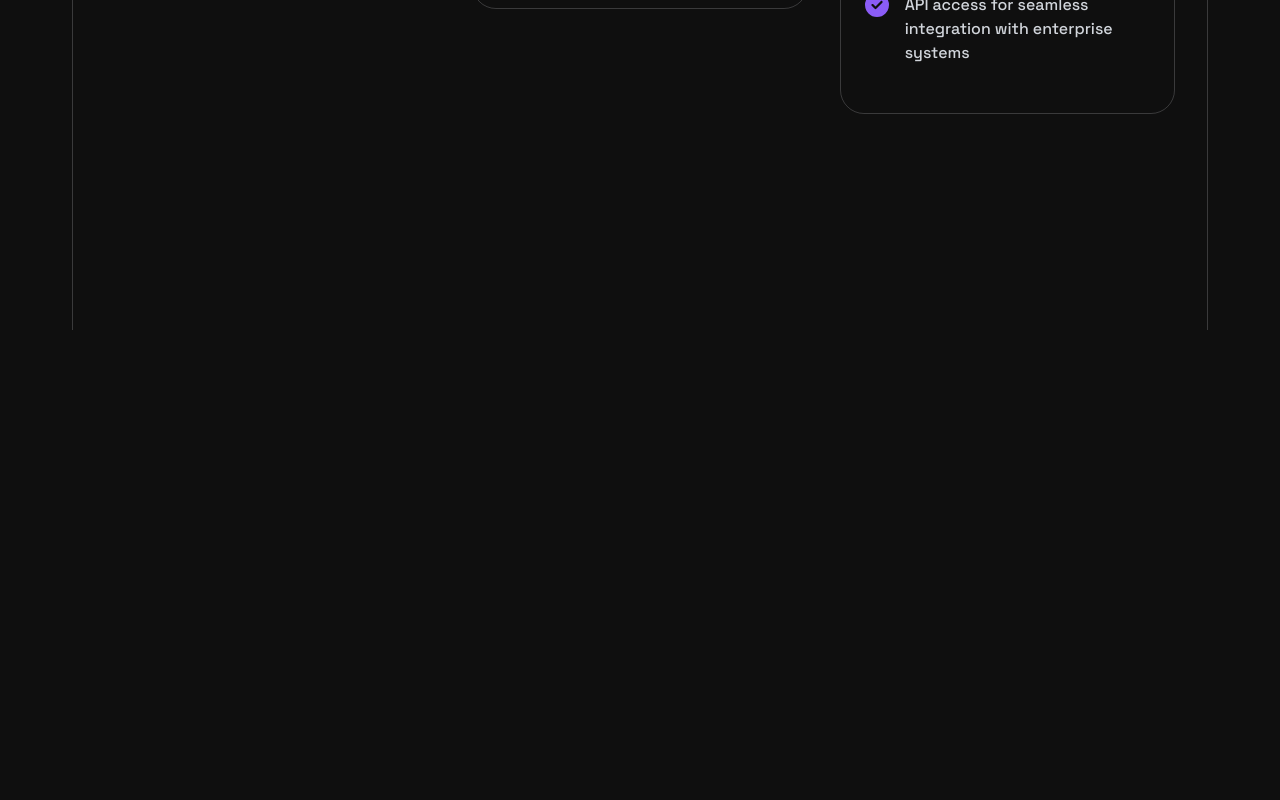
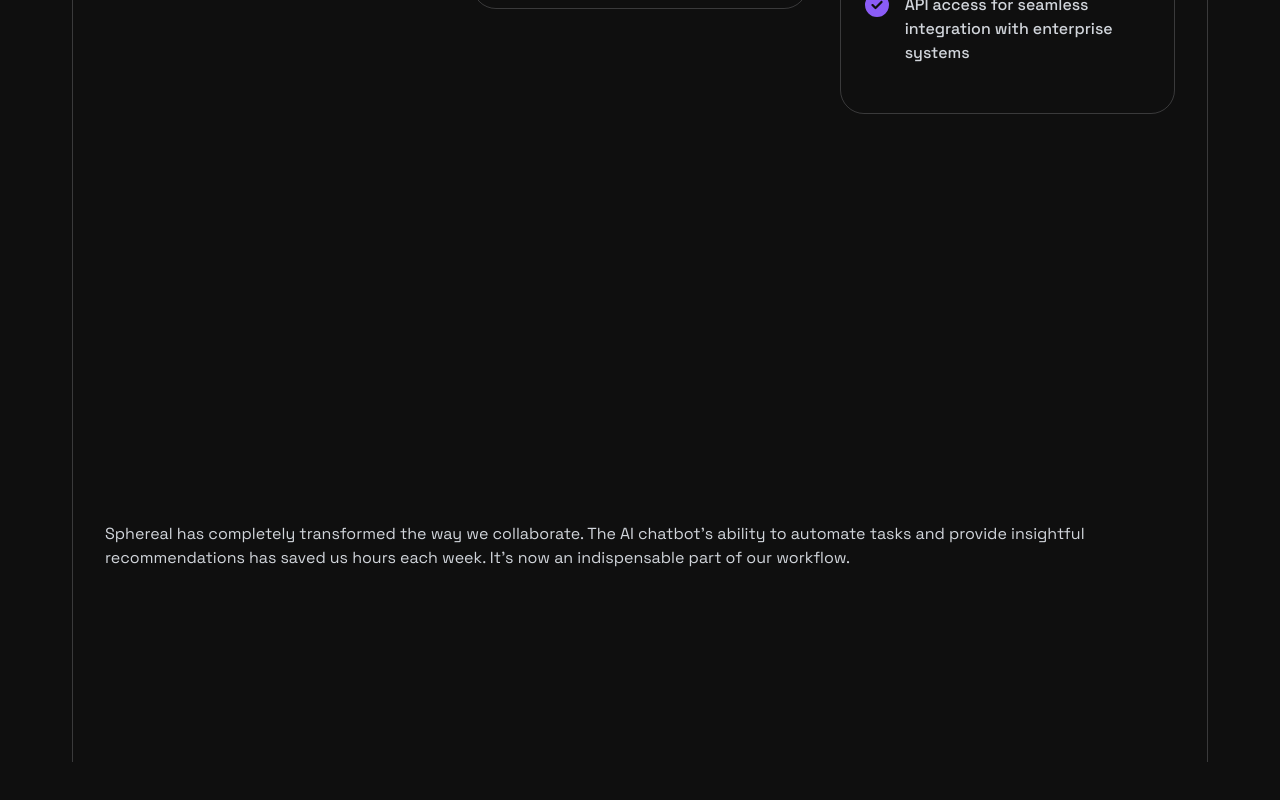
Before and after one commit to Jisap/next14-futuristicAiSaaS-landinPage, a Next.js app: page / in a window 1280 px wide. Shown: the part 3599-4399 px from the top of the page. Before the commit the page ends 3929 px from the top, so only its background shows below. Built offline with nearby package versions, Linux system fonts and the light colour scheme.

Commit message:
testimonials

```diff
--- a/src/app/page.tsx
+++ b/src/app/page.tsx
@@ -3,6 +3,7 @@ import Features from "@/sections/Features";
 import Header from "@/sections/Header";
 import Hero from "@/sections/Hero";
 import Pricing from "@/sections/Pricing";
+import Testimonials from "@/sections/Testimonials";
 
 
 
@@ -15,6 +16,7 @@ export default function Home() {
       <Companies />
       <Features />
       <Pricing />
+      <Testimonials />
     </>
   )
 }
--- a/src/sections/Testimonials.tsx
+++ b/src/sections/Testimonials.tsx
@@ -1,8 +1,13 @@
+"use client"
+
 import React from "react";
 import AshwinSantiago from "@/assets/images/ashwin-santiago.jpg";
 import AlecWhitten from "@/assets/images/alec-whitten.jpg";
 import ReneWells from "@/assets/images/rene-wells.jpg";
 import MollieHall from "@/assets/images/mollie-hall.jpg";
+import { SectionBorder } from "@/components/SectionBorder";
+import { SectionContent } from "./SectionContent";
+import test from "node:test";
 
 export const testimonials = [
   {
@@ -35,8 +40,32 @@ export const testimonials = [
   },
 ];
 
+const SELECTED_TESTIMONIAL_INDEX = 0;
+
 export const Testimonials = () => {
-  return <section>testimonials section</section>;
+
+  return (
+    <section className="pb-[1000px]">
+      <div className="container">
+        <SectionBorder>
+          <SectionContent>
+            <div>
+              {testimonials.map((testimonial, index) => (
+                <React.Fragment key={testimonial.name}>
+                  { SELECTED_TESTIMONIAL_INDEX  === index && (
+                    <blockquote key={testimonial.name}>
+                      <p>{testimonial.quote}</p>
+                    </blockquote>
+
+                  )}
+                </React.Fragment>
+              ))}
+            </div>
+          </SectionContent>
+        </SectionBorder>
+      </div>
+    </section>
+  )
 };
 
 export default Testimonials;
```
